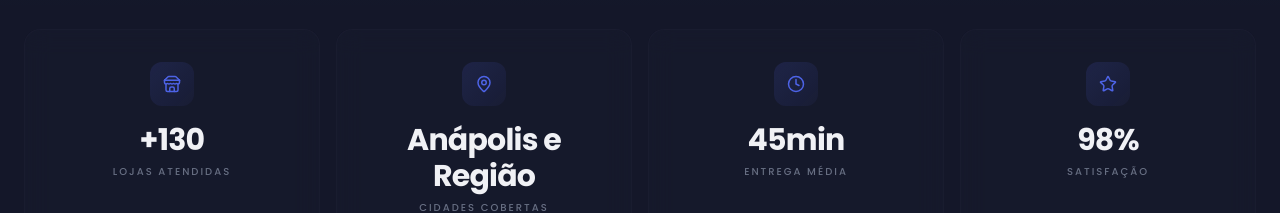
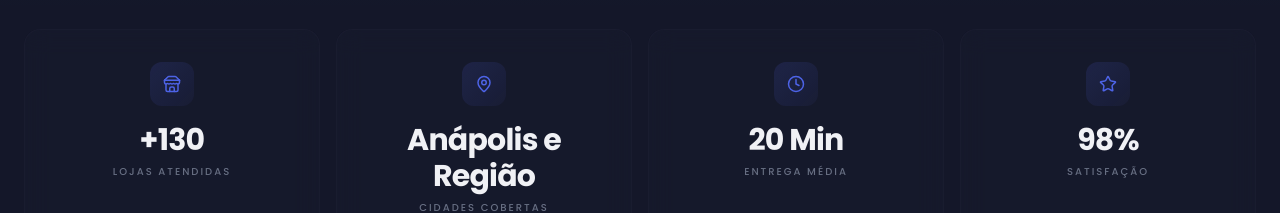
Before and after one commit to pedroapp100/remix-of-leva-e-tras-v6, a React (Vite) app: page / in a window 1280 px wide. Shown: the part 820-1033 px from the top of the page. Built offline with nearby package versions, Linux system fonts and the light colour scheme.

Commit message:
Changes
Co-authored-by: pedroapp100 <205369213+pedroapp100@users.noreply.github.com>

```diff
--- a/src/pages/landing/StatsSection.tsx
+++ b/src/pages/landing/StatsSection.tsx
@@ -14,7 +14,7 @@ const scaleIn = {
 const stats = [
   { label: "Lojas atendidas", value: "+130", icon: Store },
   { label: "Cidades cobertas", value: "Anápolis e Região", icon: MapPin },
-  { label: "Entrega média", value: "45min", icon: Clock },
+  { label: "Entrega média", value: "20 Min", icon: Clock },
   { label: "Satisfação", value: "98%", icon: Star },
 ];
 
```
